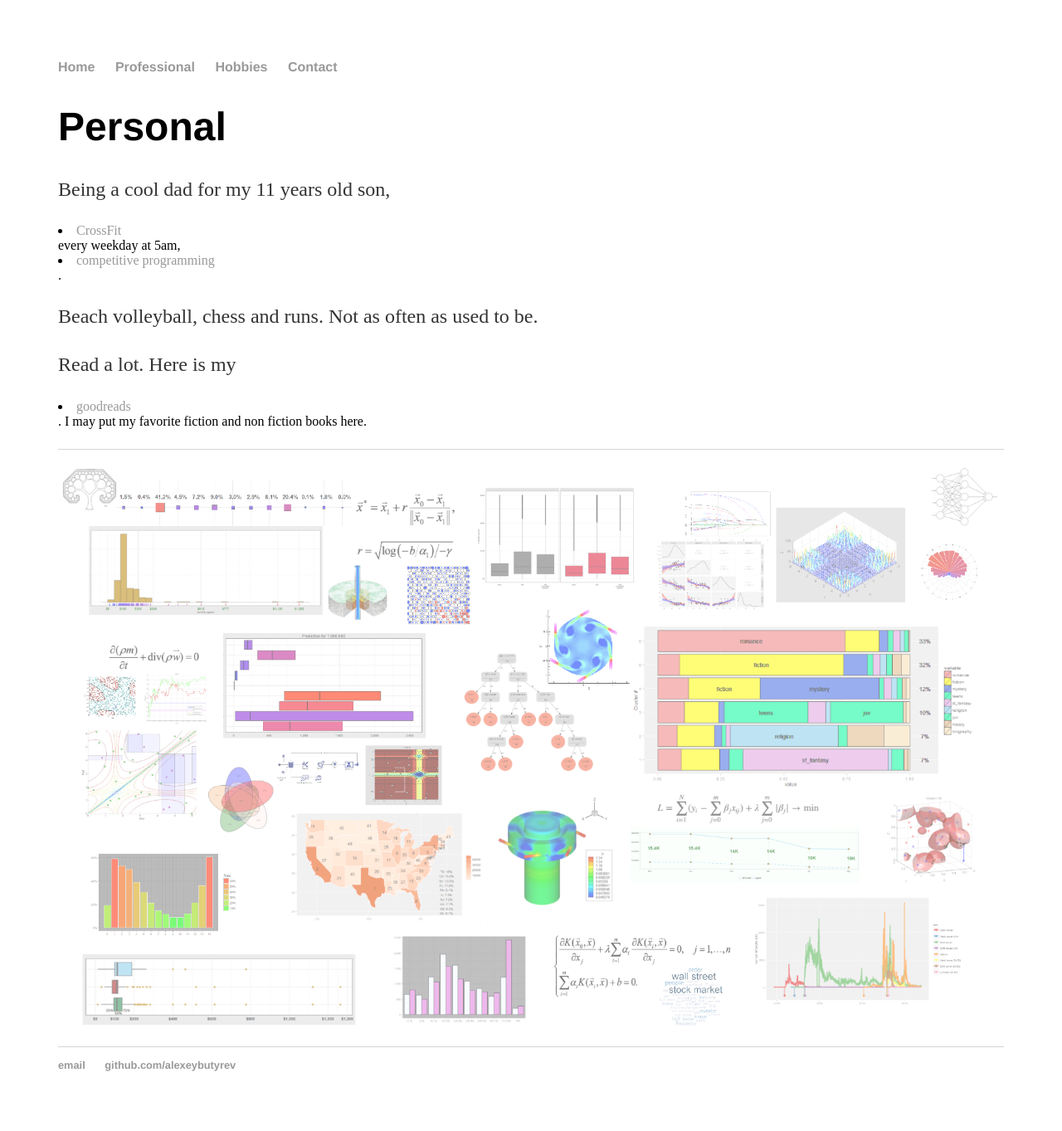
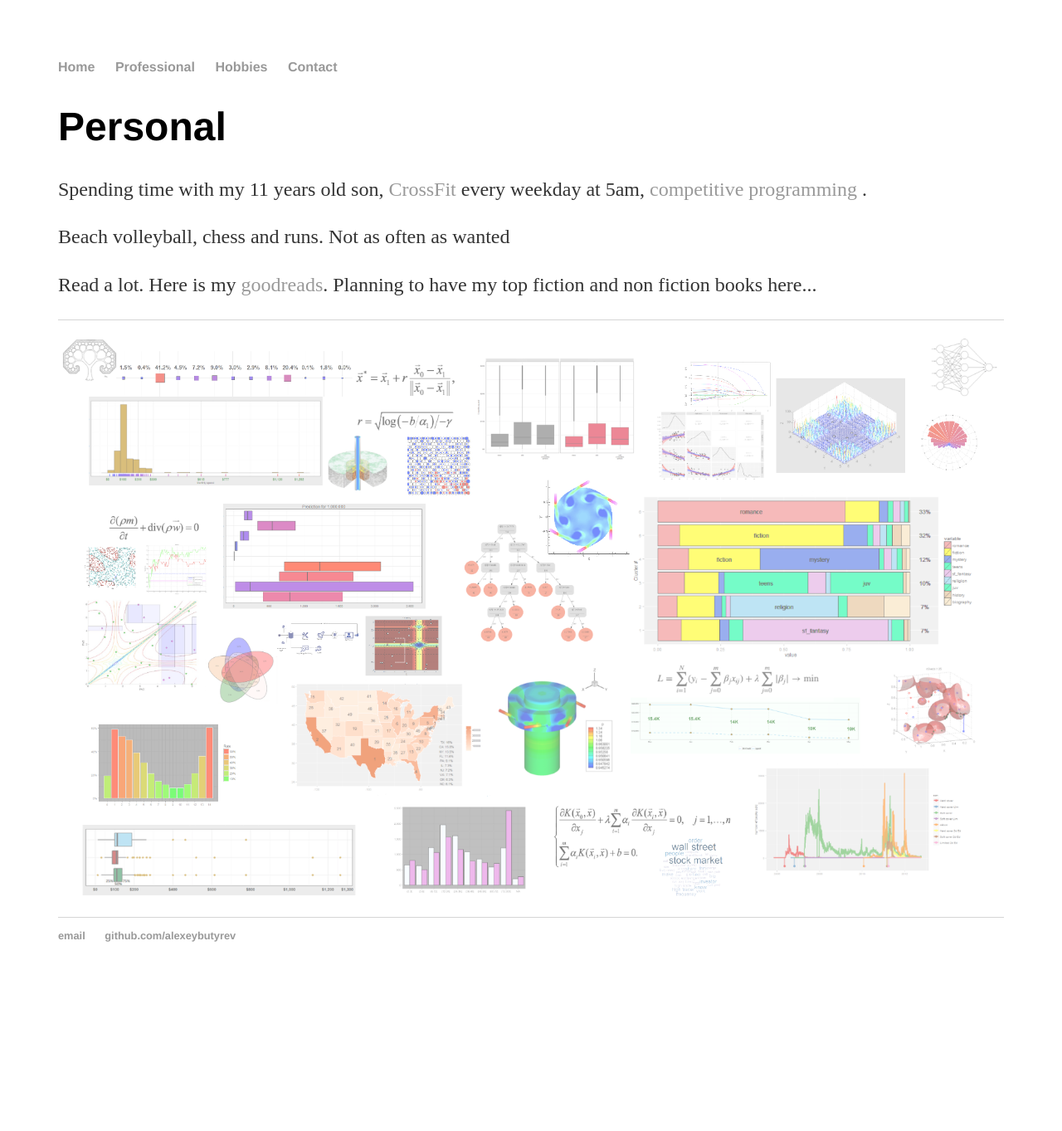
Before and after one commit to alexeybutyrev/alexeybutyrev.github.io, a Jekyll site: the page built from perc/index.html, in a window 1280 px wide. Shown: the whole page at 83% size. Built offline with Jekyll 4.4.1, drawn with Linux system fonts in a browser that asks for light colours; after the commit the page ends 1207 px from its top, so only the background shows below that.

Commit message:
perconal fix

```diff
--- a/perc/index.html
+++ b/perc/index.html
@@ -5,10 +5,9 @@
 
 <div class="about">
 	<h1>Personal</h1>
-	<p>Being a cool dad for my 11 years old son, <li><a href="https://games.crossfit.com/athlete/1683143">CrossFit</a>
-		</li> every weekday at 5am, <li><a href="https://leetcode.com/alexey_wish/">competitive programming</a></li> .
-	</p>
-	<p>Beach volleyball, chess and runs. Not as often as used to be.</p>
-	<p>Read a lot. Here is my <li><a href="https://www.goodreads.com/alexeybutyrev">goodreads</a></li> . I may put my
-		favorite fiction and non fiction books here.</p>
+	<p>Spending time with my 11 years old son, <a href="https://games.crossfit.com/athlete/1683143">CrossFit</a> every
+		weekday at 5am, <a href="https://leetcode.com/alexey_wish/">competitive programming</a> .</p>
+	<p>Beach volleyball, chess and runs. Not as often as wanted</p>
+	<p>Read a lot. Here is my <a href="https://www.goodreads.com/alexeybutyrev">goodreads</a>. Planning to have my top
+		fiction and non fiction books here...</p>
 </div>
```
